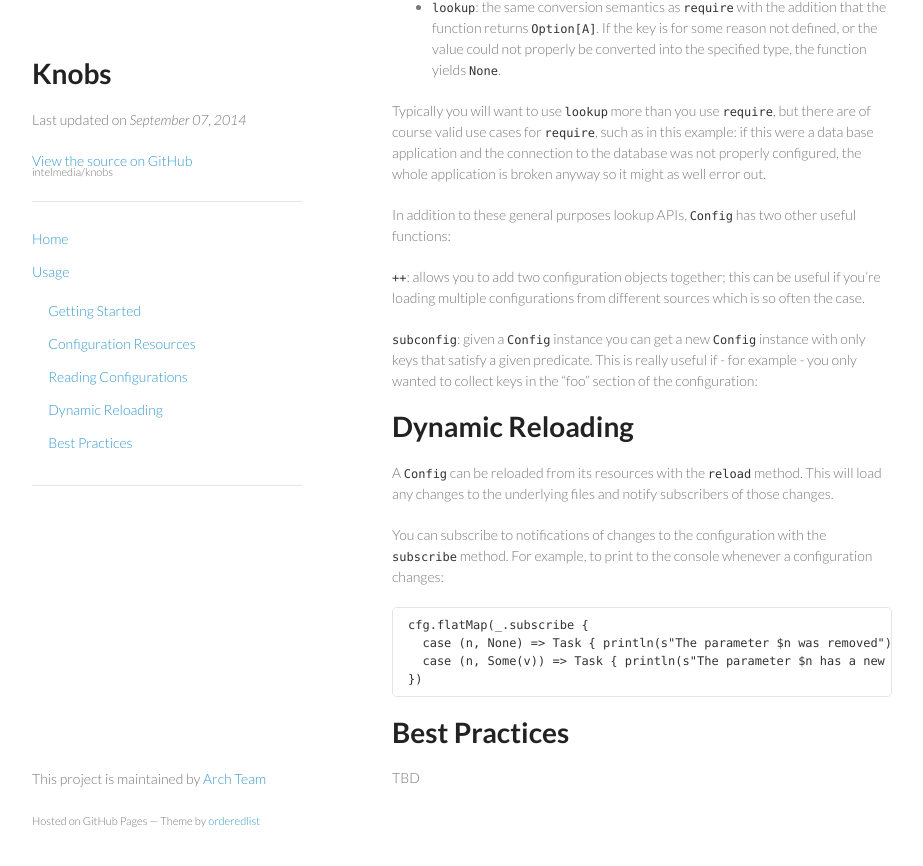
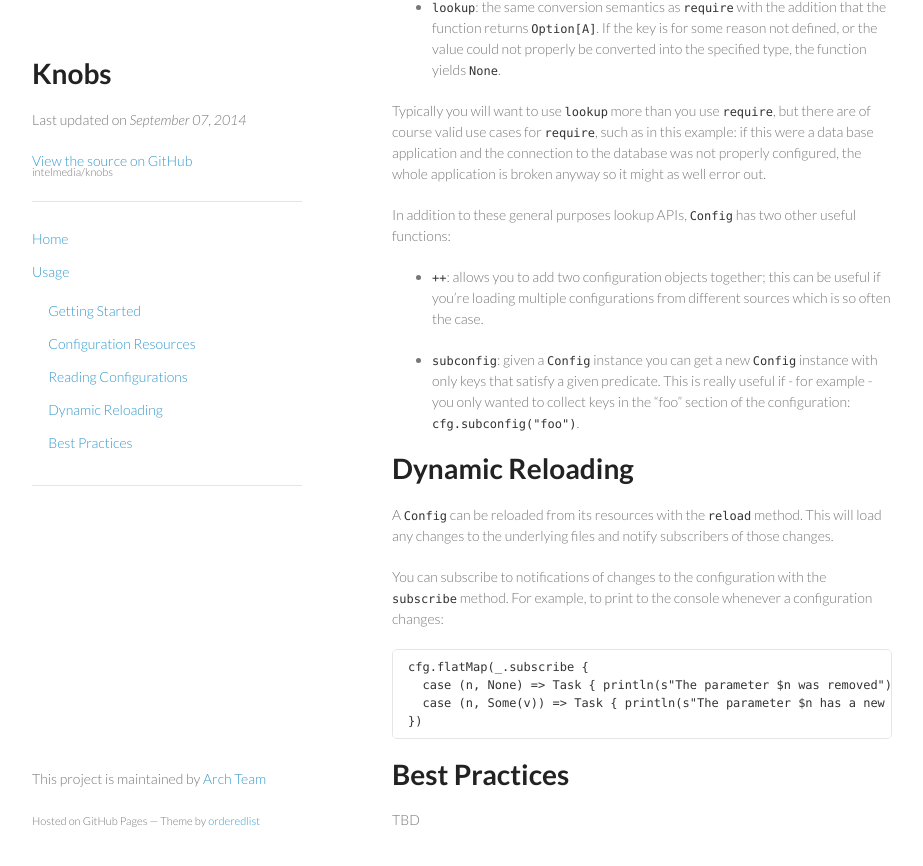
Before and after one commit to Verizon/knobs, a Jekyll site: the page built from usage/index.md, in a window 1280 px wide and 900 px high, scrolled down 4313 px. Shown: the top 866 px of the window, without its empty margins (178-1101 px from the left). Built offline with Jekyll 4.4.1, drawn with Linux system fonts in a browser that asks for light colours; Markdown is read by kramdown in place of the engine named in the settings.

Commit message:
added examples of reading values from knobs

```diff
--- a/usage/index.md
+++ b/usage/index.md
@@ -199,11 +199,9 @@ Typically you will want to use `lookup` more than you use `require`, but there a
 
 In addition to these general purposes lookup APIs, `Config` has two other useful functions:
 
-`++`: allows you to add two configuration objects together; this can be useful if you're loading multiple configurations from different sources which is so often the case.
+* `++`: allows you to add two configuration objects together; this can be useful if you're loading multiple configurations from different sources which is so often the case.
 
-`subconfig`: given a `Config` instance you can get a new `Config` instance with only keys that satisfy a given predicate. This is really useful if - for example - you only wanted to collect keys in the "foo" section of the configuration:
-
-
+* `subconfig`: given a `Config` instance you can get a new `Config` instance with only keys that satisfy a given predicate. This is really useful if - for example - you only wanted to collect keys in the "foo" section of the configuration: `cfg.subconfig("foo")`.
 
 
 <a name="reloading"></a>
```
